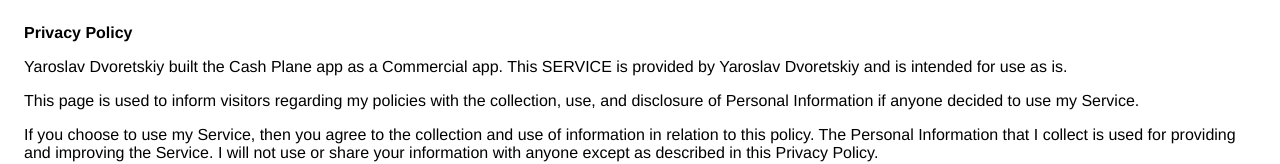
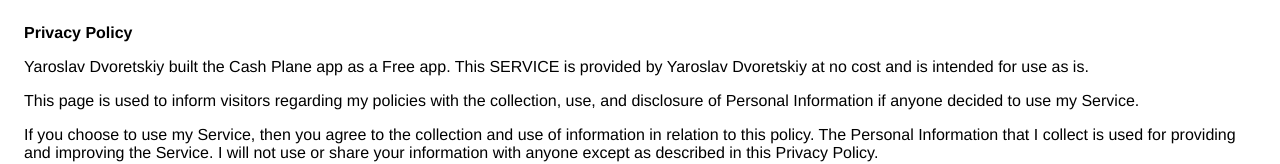
Before and after one commit to Lowpolywood/CashPlane.github.io, a plain HTML site: page index.html in a window 1280 px wide. Shown: the top 164 px of the page. Drawn offline with Linux system fonts and the light colour scheme.

Commit message:
Update index.html

```diff
--- a/index.html
+++ b/index.html
@@ -9,8 +9,8 @@
     <body>
     <strong>Privacy Policy</strong> <p>
                   Yaroslav Dvoretskiy built the Cash Plane app as
-                  a Commercial app. This SERVICE is provided by
-                  Yaroslav Dvoretskiy  and is intended for use as
+                  a Free app. This SERVICE is provided by
+                  Yaroslav Dvoretskiy at no cost and is intended for use as
                   is.
                 </p> <p>
                   This page is used to inform visitors regarding my
```
